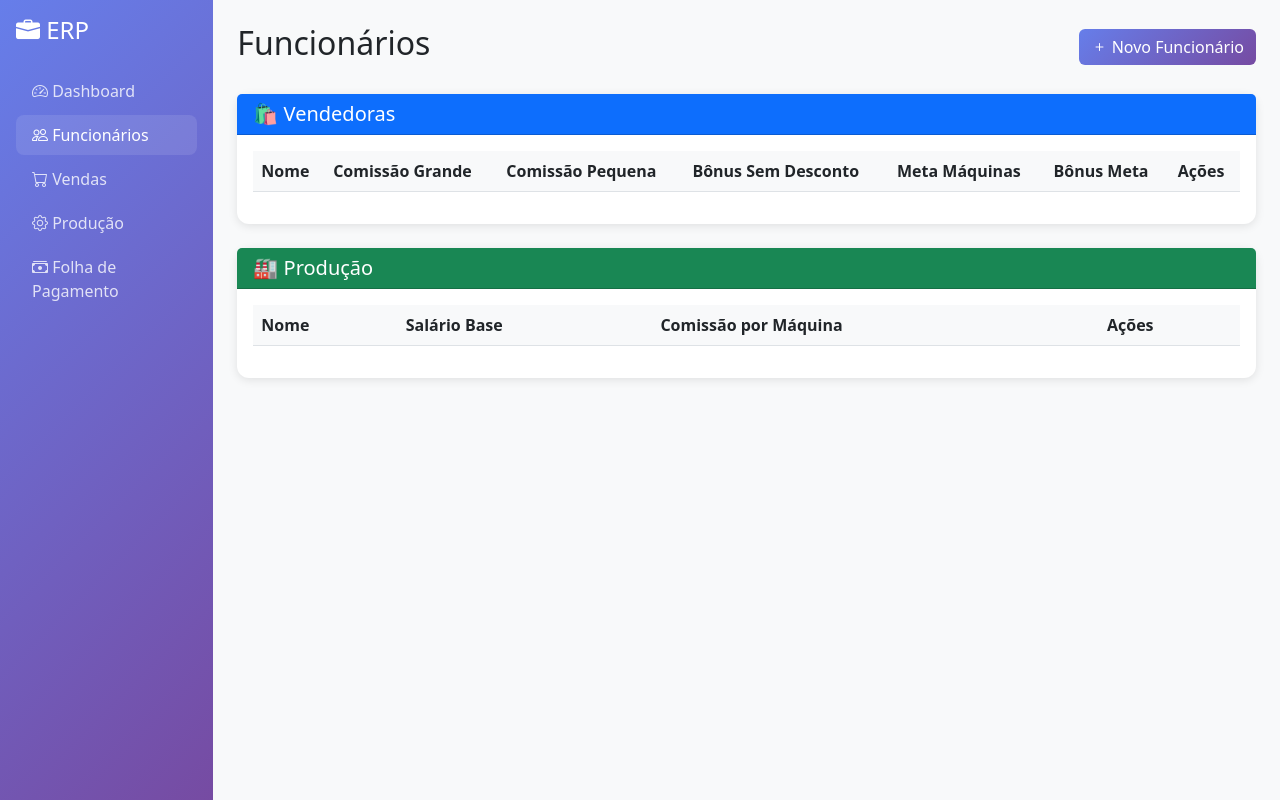
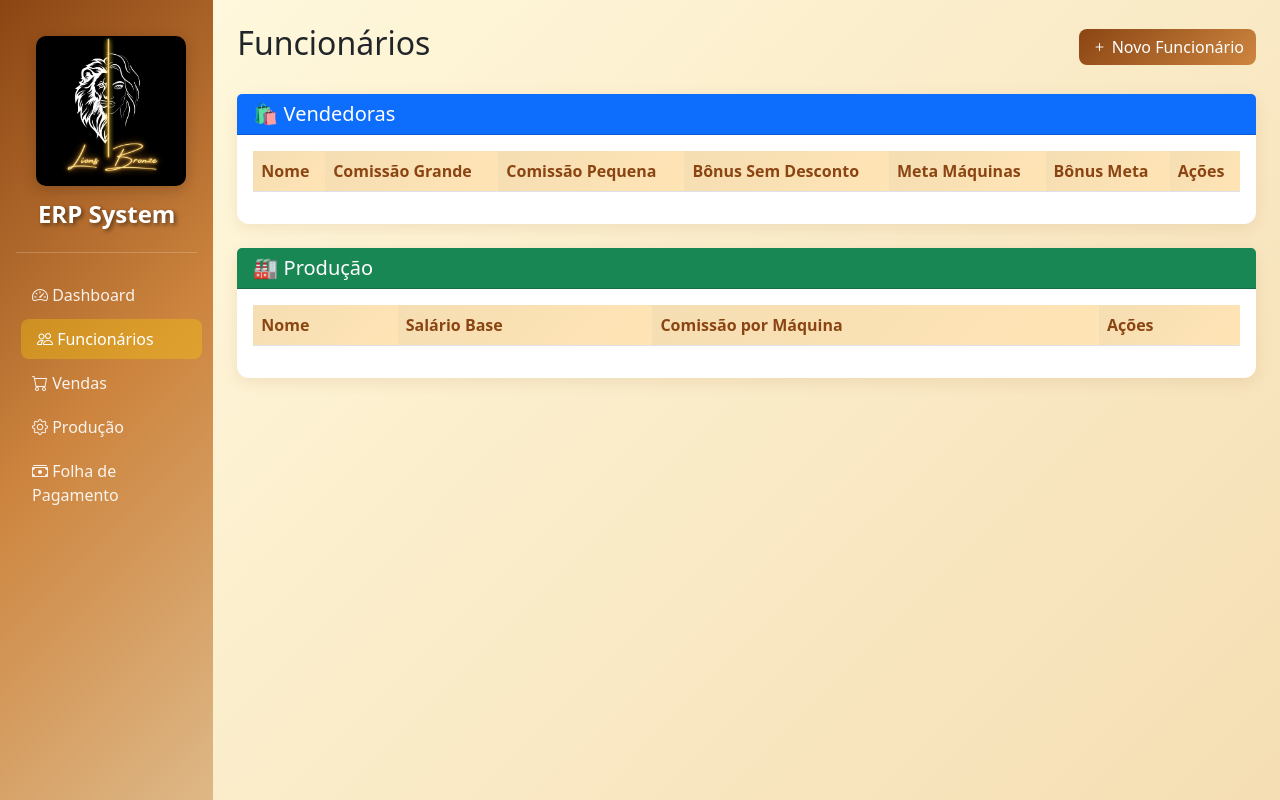
Before and after one commit to amendo-Bobo/Controle-de-folha, a website: page public/index.html in a window 1280 px wide. Both pictures are taken after a click on the link "Funcionários". Drawn offline with nearby package versions, Linux system fonts and the light colour scheme; no server answers.

Commit message:
Personalizar design com logo Lions Bronze
- Adicionar logo da empresa no sidebar
- Implementar paleta de cores bronze/dourado
- Design moderno com gradientes e animações
- Sidebar com gradiente bronze (#8B4513, #CD853F, #DEB887)
- Botões com efeito hover dourado
- Cards com sombras bronze e fundo bege
- Tabelas com cabeçalho bege dourado
- Background principal bege claro
- Logo container com sombras e bordas arredondadas
- Transições suaves em todos os elementos interativos

```diff
--- a/public/index.html
+++ b/public/index.html
@@ -9,39 +9,52 @@
     <style>
         .sidebar {
             min-height: 100vh;
-            background: linear-gradient(135deg, #667eea 0%, #764ba2 100%);
+            background: linear-gradient(135deg, #8B4513 0%, #CD853F 50%, #DEB887 100%);
         }
         .sidebar .nav-link {
-            color: rgba(255,255,255,0.8);
+            color: rgba(255,255,255,0.9);
             border-radius: 8px;
             margin: 2px 0;
+            transition: all 0.3s ease;
         }
         .sidebar .nav-link:hover,
         .sidebar .nav-link.active {
             color: white;
-            background: rgba(255,255,255,0.1);
+            background: rgba(255,215,0,0.3);
+            transform: translateX(5px);
         }
         .main-content {
-            background: #f8f9fa;
+            background: linear-gradient(135deg, #FFF8DC 0%, #F5DEB3 100%);
             min-height: 100vh;
         }
         .card {
             border: none;
             border-radius: 12px;
-            box-shadow: 0 2px 10px rgba(0,0,0,0.1);
+            box-shadow: 0 4px 15px rgba(139,69,19,0.1);
+            background: white;
         }
         .stats-card {
-            background: linear-gradient(135deg, #667eea 0%, #764ba2 100%);
+            background: linear-gradient(135deg, #8B4513 0%, #CD853F 100%);
             color: white;
+            border-radius: 15px;
+            box-shadow: 0 4px 15px rgba(139,69,19,0.3);
         }
         .btn-primary {
-            background: linear-gradient(135deg, #667eea 0%, #764ba2 100%);
+            background: linear-gradient(135deg, #8B4513 0%, #CD853F 100%);
             border: none;
+            border-radius: 8px;
+            transition: all 0.3s ease;
+        }
+        .btn-primary:hover {
+            background: linear-gradient(135deg, #A0522D 0%, #DEB887 100%);
+            transform: translateY(-2px);
+            box-shadow: 0 4px 15px rgba(139,69,19,0.3);
         }
         .table th {
             border-top: none;
-            background: #f8f9fa;
+            background: linear-gradient(135deg, #F5DEB3 0%, #FFE4B5 100%);
             font-weight: 600;
+            color: #8B4513;
         }
         .page-section {
             display: none;
@@ -49,15 +62,52 @@
         .page-section.active {
             display: block;
         }
+        .logo-container {
+            text-align: center;
+            padding: 20px;
+            border-bottom: 1px solid rgba(255,255,255,0.2);
+            margin-bottom: 20px;
+        }
+        .logo-container img {
+            max-width: 150px;
+            height: auto;
+            border-radius: 10px;
+            box-shadow: 0 4px 15px rgba(0,0,0,0.2);
+        }
+        .brand-title {
+            color: white;
+            font-size: 1.5rem;
+            font-weight: bold;
+            margin-top: 10px;
+            text-shadow: 2px 2px 4px rgba(0,0,0,0.5);
+        }
+        .modal-header {
+            background: linear-gradient(135deg, #8B4513 0%, #CD853F 100%);
+            color: white;
+            border-radius: 12px 12px 0 0;
+        }
+        .form-control:focus {
+            border-color: #CD853F;
+            box-shadow: 0 0 0 0.2rem rgba(205,133,63,0.25);
+        }
+        .form-select:focus {
+            border-color: #CD853F;
+            box-shadow: 0 0 0 0.2rem rgba(205,133,63,0.25);
+        }
+        .navbar-brand {
+            color: #8B4513 !important;
+            font-weight: bold;
+        }
     </style>
 </head>
 <body>
     <div class="container-fluid">
         <div class="row">
             <div class="col-md-3 col-lg-2 sidebar p-3">
-                <h4 class="text-white mb-4">
-                    <i class="bi bi-briefcase-fill"></i> ERP
-                </h4>
+                <div class="logo-container">
+                    <img src="logo_lions-bronze_N5K0Xi.png" alt="Logo Lions Bronze">
+                    <div class="brand-title">ERP System</div>
+                </div>
                 <nav class="nav flex-column">
                     <a class="nav-link active" href="#" data-page="dashboard">
                         <i class="bi bi-speedometer2"></i> Dashboard
```
Also changed, not shown: public/logo_lions-bronze_N5K0Xi.png (added).
